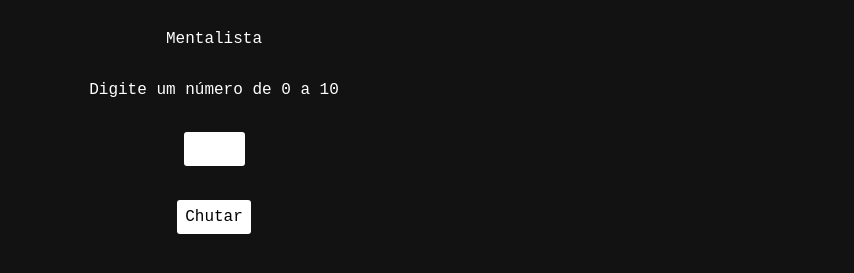
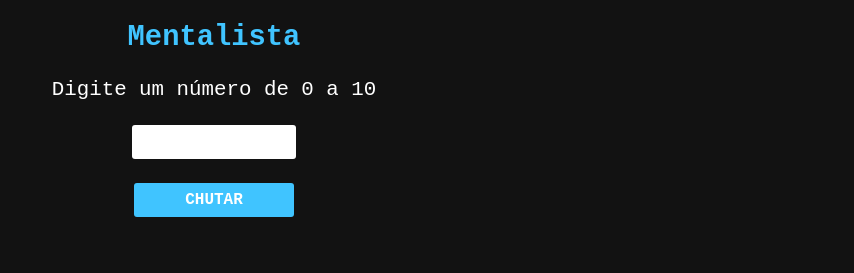
Before and after one commit to erika-freitas/imersaoDevAlura, a plain HTML site: page 03-mentalista/index.html in a window 1280 px wide. Shown: the part 67-340 px from the top of the page, without its empty margins (426-1280 px from the left). Drawn offline with Linux system fonts and the light colour scheme; a web font is replaced by a local one.

Commit message:
Add page style

```diff
--- a/03-mentalista/style.css
+++ b/03-mentalista/style.css
@@ -29,22 +29,22 @@ body {
   color: var(--main-text);
 }
 
+.page__logo {
+  width: 40px;
+  position: absolute;
+  top: 10px;
+  right: 10px;
+}
+
 .container {
   width: 50vw;
-  height: 50vh;
+  height: 100%;
   display: flex;
   flex-direction: column;
+  gap: 3vh;
   align-items: center;
   text-align: center;
   justify-content: space-between;
-}
-
-.container__title {
-
-}
-
-.container__subtitle {
-
 }
 
 .container__logo {
@@ -52,36 +52,35 @@ body {
   padding-top: 3vh;
 }
 
-.page__logo {
-  width: 40px;
-  position: absolute;
-  top: 10px;
-  right: 10px;
+.container__title {
+  font-size: 1.8em;
+  font-weight: 700;
+  color: var(--bright);
 }
 
-input {
+.container__subtitle, .container__text, .container__alert {
+  font-size: 1.3em;
+}
+
+.container__input, .container__btn {
   padding: 8px;
   border-radius: 3px;
 }
 
-button {
-  padding: 8px;
-  border-radius: 3px;
-  background: #ffffff;
+.container__input {
+  width: 23%;
+  text-align: center;
 }
 
-.container__text {
-
+.container__btn {
+  width: 25%;
+  background: var(--bright);
+  color: var(--main-text);
+  text-transform: uppercase;
+  font-weight: 600;
 }
 
-
-
-/* responsive */
-
-@media only screen and (max-width: 768px) {
-
+.container__image {
+  width: 40%;
+  border-radius: 8px;
 }
-
-@media only screen and (max-width: 425px) {
-
-}
```
